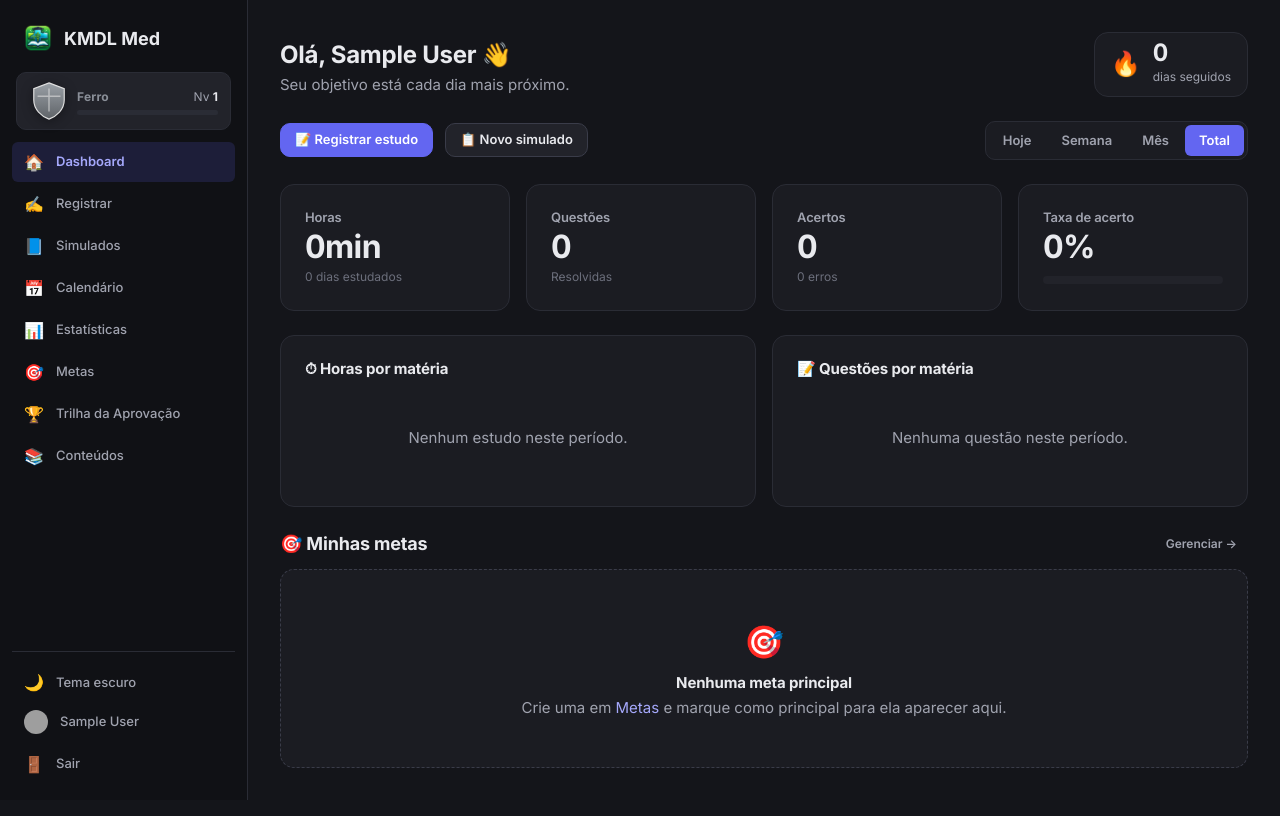
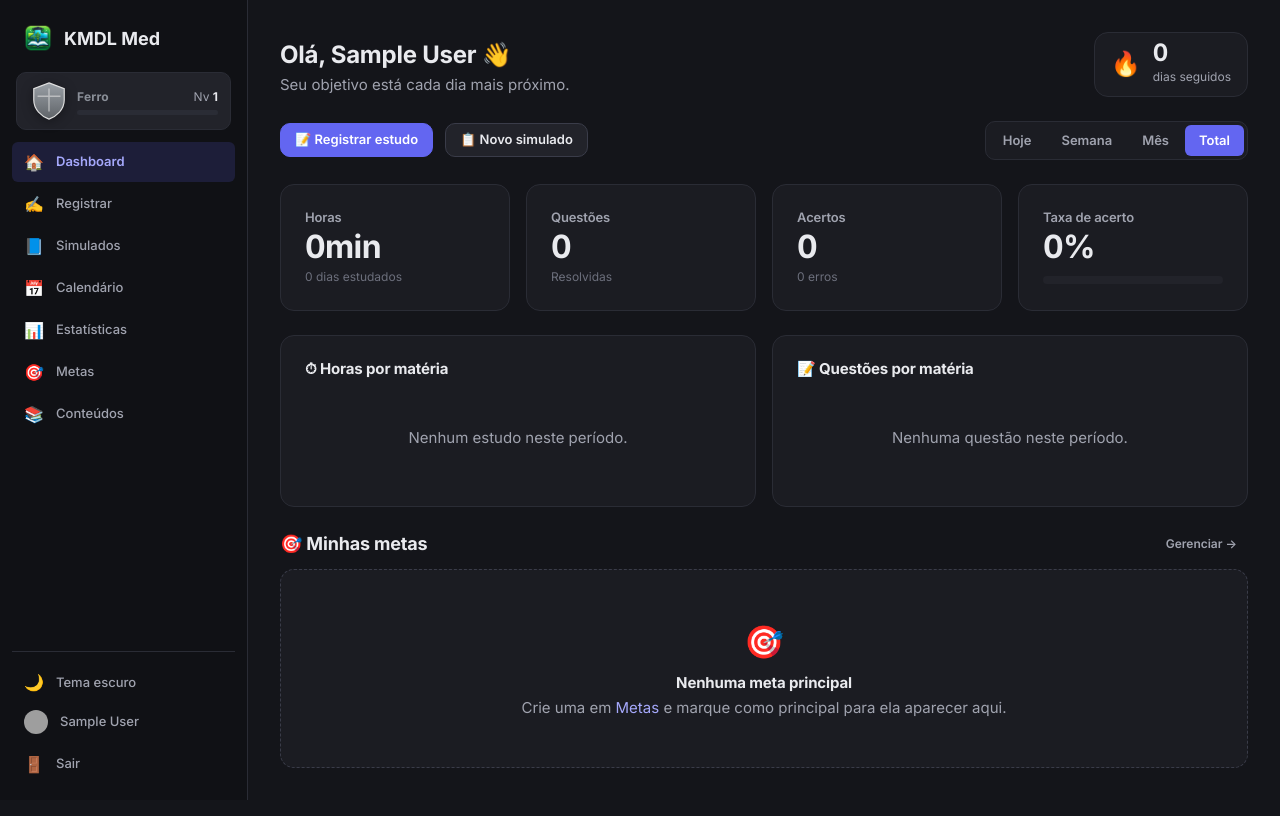
Before and after one commit to Kauesoaresz/KMDL-Med, a Node server app: page /dashboard in a window 1280 px wide. Run offline with Node 20, Linux system fonts and the light colour scheme; the visitor is signed in with stand-in values (Sample User, id 1); data that the repository does not hold is empty; some libraries are stand-ins or nearby versions; grey boxes are pictures that could not be loaded.

Commit message:
Finalizado, amém 1.0

```diff
--- a/src/views/partials/sidebar.ejs
+++ b/src/views/partials/sidebar.ejs
@@ -42,7 +42,6 @@
     <a href="/calendario"   class="item <%= active === 'calendario'   ? 'active' : '' %>"><span>📅</span><p>Calendário</p></a>
     <a href="/estatisticas" class="item <%= active === 'estatisticas' ? 'active' : '' %>"><span>📊</span><p>Estatísticas</p></a>
     <a href="/metas"        class="item <%= active === 'metas'        ? 'active' : '' %>"><span>🎯</span><p>Metas</p></a>
-    <a href="/trilha"       class="item <%= active === 'trilha'       ? 'active' : '' %>"><span>🏆</span><p>Trilha da Aprovação</p></a>
     <a href="/conteudos"    class="item <%= active === 'conteudos'    ? 'active' : '' %>"><span>📚</span><p>Conteúdos</p></a>
   </nav>
 
```
